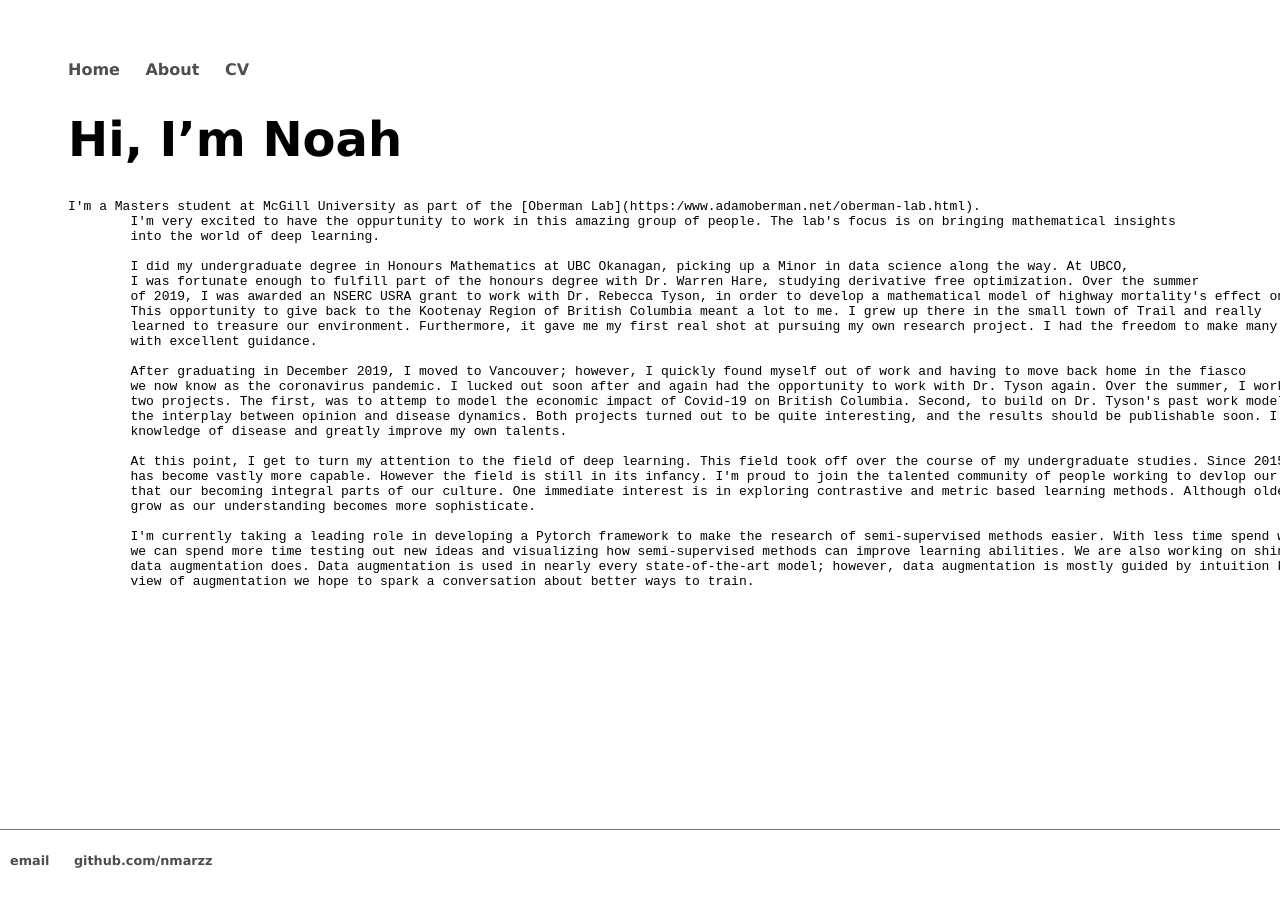
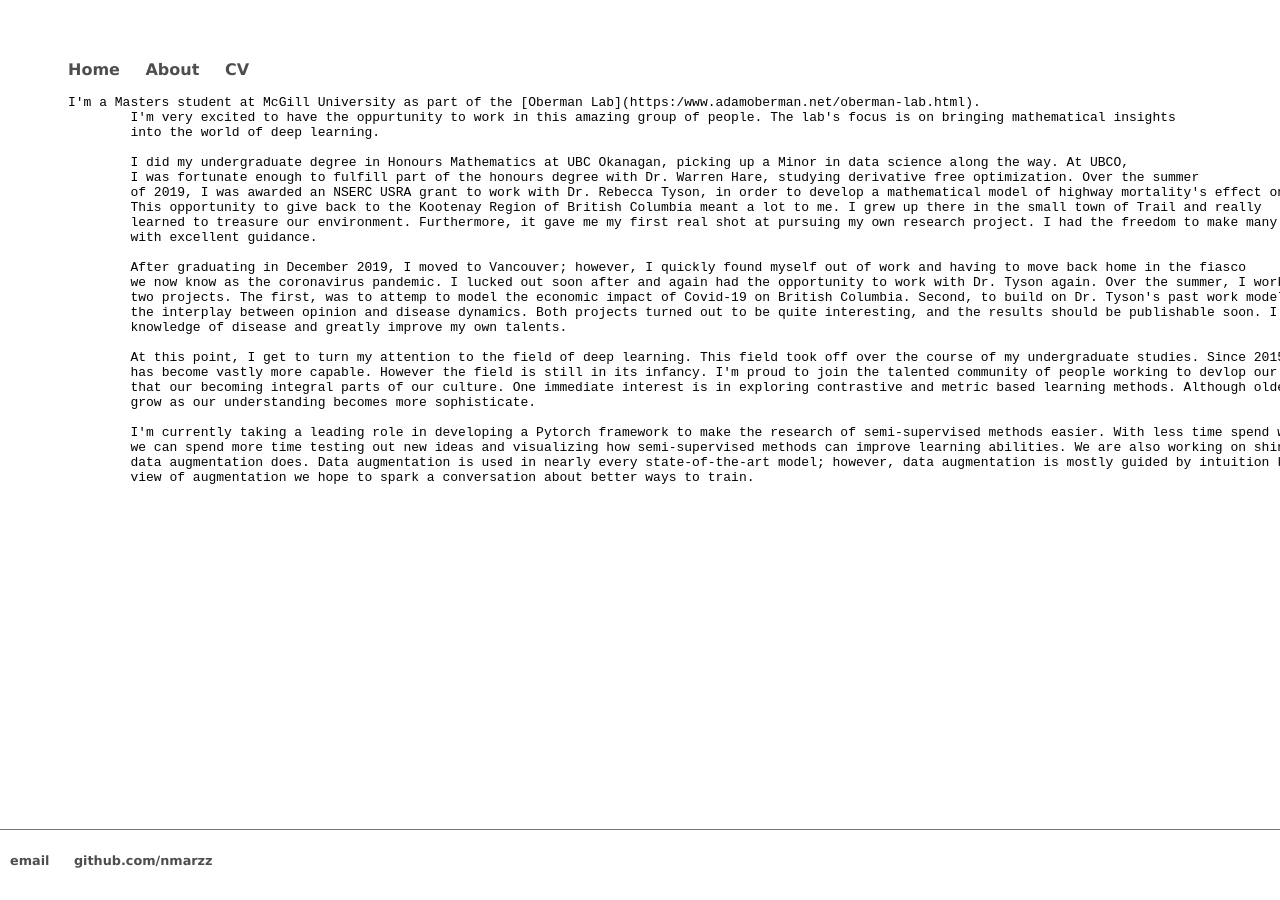
Before and after one commit to nmarzz/nmarzz.github.io, a Jekyll site: the page built from about.md, in a window 1280 px wide. Built offline with Jekyll 4.4.1, drawn with Linux system fonts in a browser that asks for light colours.

Commit message:
about in md

```diff
--- a/about.md
+++ b/about.md
@@ -3,7 +3,7 @@ layout: default
 title: About me
 ---
 
-# Hi, I'm Noah
+
 
 	I'm a Masters student at McGill University as part of the [Oberman Lab](https:/www.adamoberman.net/oberman-lab.html).
 		I'm very excited to have the oppurtunity to work in this amazing group of people. The lab's focus is on bringing mathematical insights
```
